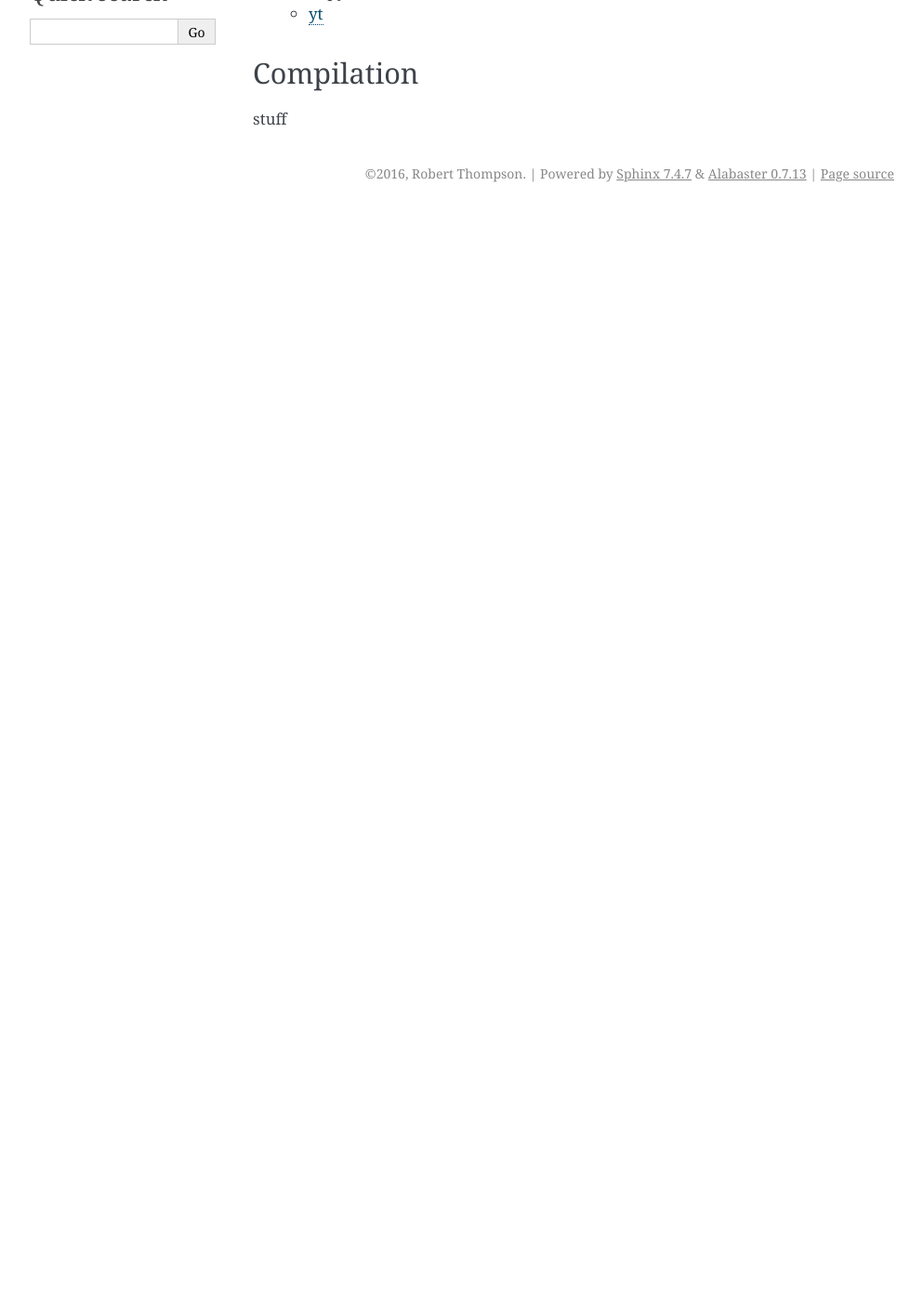
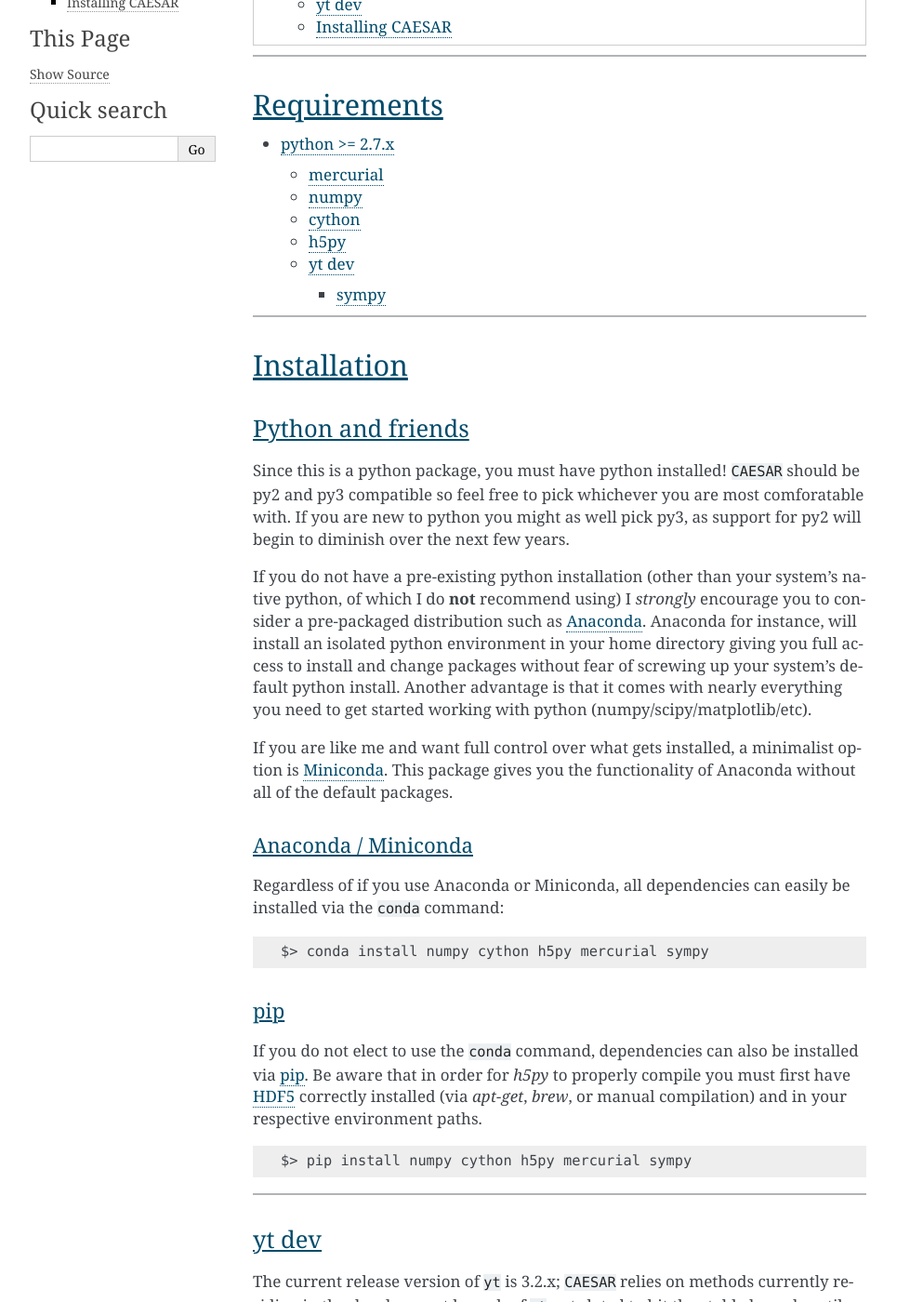
Before and after one commit to dnarayanan/caesar, a Sphinx documentation site: the page built from docs/source/getting_started.rst, in a window 1280 px wide and 1400 px high, scrolled down 270 px. Shown: the whole window at 93% size, without its empty margins (148-1141 px from the left). Built offline with Sphinx 7.4.7, drawn with Linux system fonts in a browser that asks for light colours; before the commit the page ends 900 px from its top, so only the background shows below that; some of the changed text lies outside the part shown.

Commit message:
installation docs

```diff
--- a/docs/source/getting_started.rst
+++ b/docs/source/getting_started.rst
@@ -2,18 +2,122 @@
 Getting Started
 ***************
 
+.. contents::
+   :local:
+   :depth: 3
+
+-------------
 
 Requirements
 ============
 
-* **python**
+* `python >= 2.7.x <https://www.python.org/>`_
 
-  * numpy
-  * cython
-  * h5py
-  * `yt <http://yt-project.org/>`_
+  * `mercurial <https://www.mercurial-scm.org/>`_
+  * `numpy <http://www.numpy.org/>`_
+  * `cython <http://cython.org/>`_
+  * `h5py <http://www.h5py.org/>`_
+  * `yt dev <https://bitbucket.org/yt_analysis/yt>`_
 
-Compilation
-===========
+    * `sympy <http://www.sympy.org/en/index.html>`_
 
-stuff
+-------------
+
+Installation
+============
+
+Python and friends
+------------------
+
+Since this is a python package, you must have python installed!
+``CAESAR`` should be py2 and py3 compatible so feel free to pick
+whichever you are most comforatable with.  If you are new to python
+you might as well pick py3, as support for py2 will begin to diminish
+over the next few years.
+
+If you do not have a pre-existing python installation (other than your
+system's native python, of which I do **not** recommend using) I
+*strongly* encourage you to consider a pre-packaged distribution such
+as `Anaconda <https://www.continuum.io/downloads>`_.  Anaconda for
+instance, will install an isolated python environment in your home
+directory giving you full access to install and change packages
+without fear of screwing up your system's default python install.
+Another advantage is that it comes with nearly everything you need to
+get started working with python (numpy/scipy/matplotlib/etc).
+
+If you are like me and want full control over what gets installed, a
+minimalist option is `Miniconda
+<http://conda.pydata.org/miniconda.html>`_.  This package gives you
+the functionality of Anaconda without all of the default packages.
+
+
+Anaconda / Miniconda
+^^^^^^^^^^^^^^^^^^^^
+
+Regardless of if you use Anaconda or Miniconda, all dependencies can
+easily be installed via the ``conda`` command:
+
+.. code-block:: bash
+
+   $> conda install numpy cython h5py mercurial sympy
+
+pip
+^^^
+
+If you do not elect to use the ``conda`` command, dependencies can
+also be installed via `pip <https://pypi.python.org/pypi/pip>`_.  Be
+aware that in order for `h5py` to properly compile you must first have
+`HDF5 <https://www.hdfgroup.org/HDF5/>`_ correctly installed (via
+`apt-get`, `brew`, or manual compilation) and in your respective
+environment paths.
+
+.. code-block:: bash
+
+   $> pip install numpy cython h5py mercurial sympy
+
+-------------
+
+yt dev
+------
+
+The current release version of ``yt`` is 3.2.x; ``CAESAR`` relies on
+methods currently residing in the development branch of ``yt`` not
+slated to hit the stable branch until 3.3.  This means that ``yt``
+must be installed from the development branch.  Luckily mercurial
+makes this pretty easy!
+
+First we need to clone the ``yt`` project:
+
+.. code-block:: bash
+
+   $> hg clone https://bitbucket.org/yt_analysis/yt
+
+Now we change into the ``yt`` directory, and update to the ``yt`` branch:
+
+.. code-block:: bash
+
+   $> cd yt
+   $> hg update yt
+
+Finally, we build ``yt`` which may take a little while for everything to
+compile:
+
+.. code-block:: bash
+
+   $> python setup.py install
+
+-------------
+
+Installing CAESAR
+-----------------
+
+Now that we have all of the prerequisites out of the way we can clone
+and install ``CAESAR``:
+
+.. code-block:: bash
+
+   $> hg clone https://bitbucket.org/rthompson/caesar
+   $> cd caesar
+   $> python setup.py install
+
+Once it finishes you should be ready to finally get some work done!
```
Also changed, not shown: docs/source/index.rst (+28 -0 lines).
